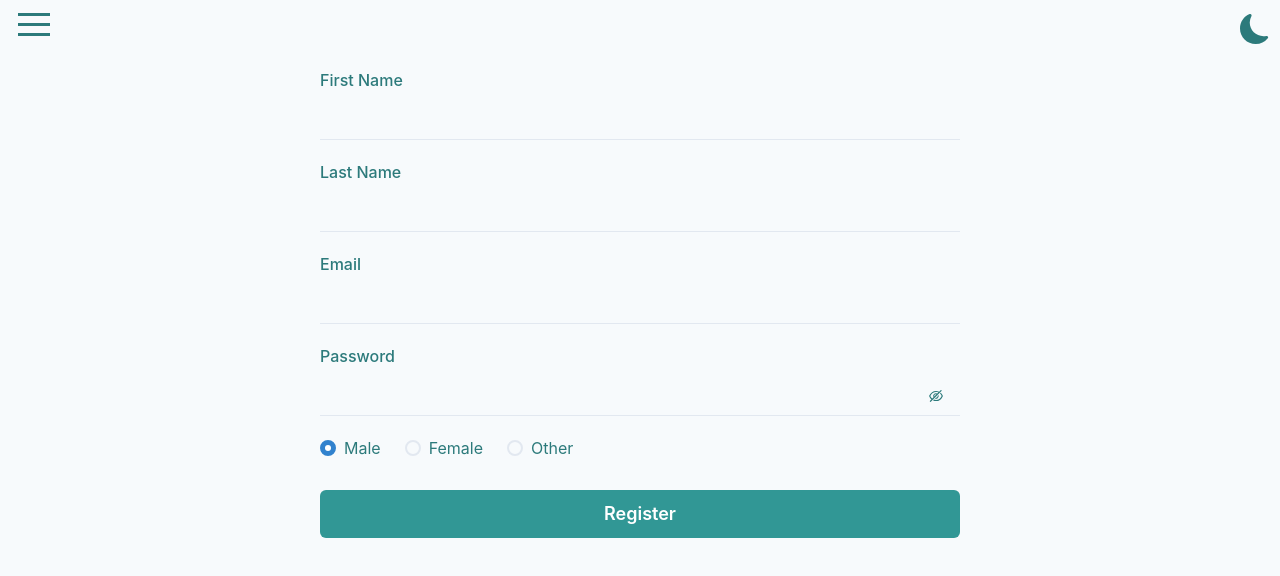
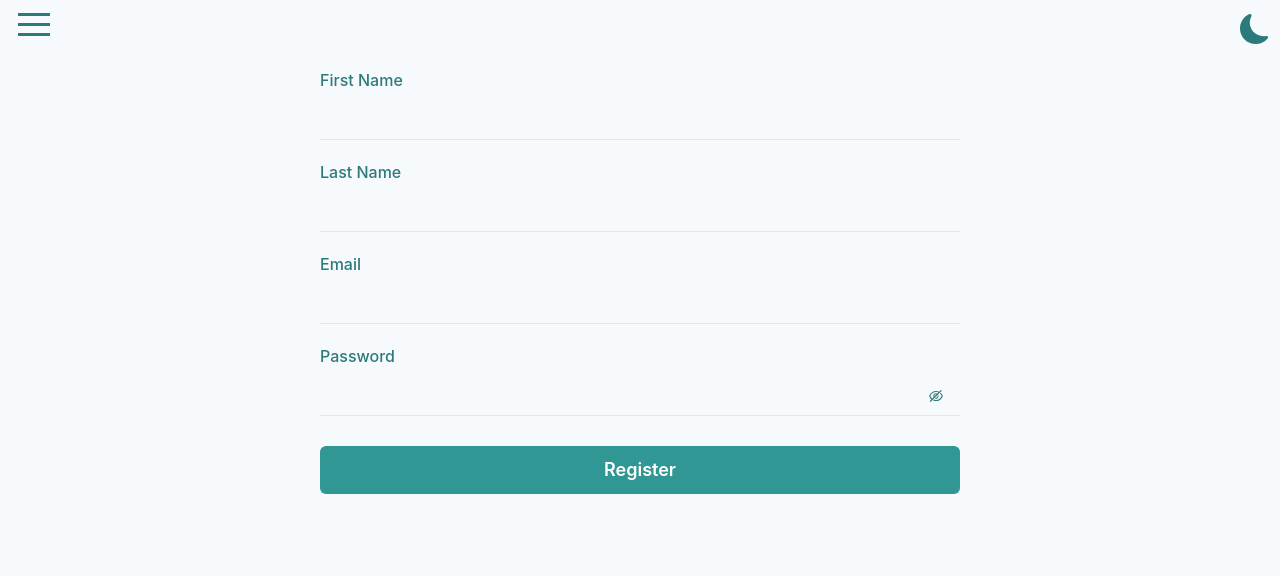
Before and after one commit to Brutalvik/portfolio, a React (Create React App) app: page /about in a window 1280 px wide. Shown: the top 576 px of the page. Built offline with nearby package versions, Linux system fonts and the light colour scheme; a web font is replaced by a local one.

Commit message:
Created registration form with formik/yup validation schema

```diff
--- a/src/Forms/Register/Register.module.css
+++ b/src/Forms/Register/Register.module.css
@@ -1,7 +1,4 @@
 .container {
-  display: flex;
-  justify-content: center;
-  align-items: center;
   width: 50%;
   min-width: 300px;
   margin: 0 auto;
--- a/src/Forms/Register/Register.tsx
+++ b/src/Forms/Register/Register.tsx
@@ -6,9 +6,6 @@ import {
   FormErrorMessage,
   Input,
   InputGroup,
-  RadioGroup,
-  HStack,
-  Radio,
   InputRightElement,
   Tooltip,
   Button,
@@ -16,24 +13,27 @@ import {
 import { useFormik } from "formik";
 import { AiOutlineEye, AiOutlineEyeInvisible } from "react-icons/ai";
 import CustomInput from "UI/CustomInput/CustomInput";
+import { registrationFormSchema } from "features/registrationValidation";
 
 const Register: FC = () => {
   const [visible, setVisible] = useState(false);
-  const formik = useFormik({
+  const { values, handleBlur, handleChange, handleSubmit, errors, touched } =
+    useFormik({
       initialValues: {
         firstName: "",
         lastName: "",
         email: "",
         password: "",
       },
-    onSubmit: (values) => {
-      alert(JSON.stringify(values, null, 2));
+      validationSchema: registrationFormSchema,
+      onSubmit: (values: any) => {
+        console.log(values);
       },
     });
 
   return (
     <div className={styles.container}>
-      <FormControl>
+      <form onSubmit={handleSubmit}>
         <CustomInput
           formLabel="First Name"
           tooltipLabel="Enter your first name."
@@ -41,6 +41,12 @@ const Register: FC = () => {
           size="md"
           variant="flushed"
           id="firstName"
+          value={values.firstName}
+          onChange={handleChange}
+          onBlur={handleBlur}
+          isInvalid={errors.firstName && touched.firstName}
+          touched={touched.firstName}
+          errorMessage={errors.firstName}
         />
         <CustomInput
           formLabel="Last Name"
@@ -49,6 +55,12 @@ const Register: FC = () => {
           size="md"
           variant="flushed"
           id="lastName"
+          value={values.lastName}
+          onChange={handleChange}
+          onBlur={handleBlur}
+          isInvalid={errors.lastName && touched.lastName}
+          touched={touched.lastName}
+          errorMessage={errors.lastName}
         />
         <CustomInput
           formLabel="Email"
@@ -57,8 +69,17 @@ const Register: FC = () => {
           size="md"
           variant="flushed"
           id="email"
+          value={values.email}
+          onChange={handleChange}
+          onBlur={handleBlur}
+          isInvalid={errors.email && touched.email}
+          touched={touched.email}
+          errorMessage={errors.email}
         />
-        <div className={styles.item}>
+        <FormControl
+          className={styles.item}
+          isInvalid={(errors.password && touched.password) || false}
+        >
           <FormLabel>Password</FormLabel>
           <Tooltip label="Create a password with atleast 4 characters.">
             <InputGroup size="md">
@@ -67,7 +88,11 @@ const Register: FC = () => {
                 size="md"
                 variant="flushed"
                 id="password"
+                value={values.password}
+                onChange={handleChange}
+                onBlur={handleBlur}
               />
+
               <InputRightElement width="3rem">
                 {visible ? (
                   <AiOutlineEye onClick={() => setVisible(false)} />
@@ -77,17 +102,10 @@ const Register: FC = () => {
               </InputRightElement>
             </InputGroup>
           </Tooltip>
-          <FormErrorMessage>We'll never share your email.</FormErrorMessage>
-        </div>
-        <div className={styles.item}>
-          <RadioGroup defaultValue="Male">
-            <HStack spacing="24px">
-              <Radio value="Male">Male</Radio>
-              <Radio value="Female">Female</Radio>
-              <Radio value="Other">Other</Radio>
-            </HStack>
-          </RadioGroup>
-        </div>
+          {touched.password && (
+            <FormErrorMessage>{errors.password}</FormErrorMessage>
+          )}
+        </FormControl>
         <div className={styles.btn}>
           <Button
             colorScheme="teal"
@@ -99,7 +117,7 @@ const Register: FC = () => {
             Register
           </Button>
         </div>
-      </FormControl>
+      </form>
     </div>
   );
 };
--- a/src/UI/CustomInput/CustomInput.tsx
+++ b/src/UI/CustomInput/CustomInput.tsx
@@ -1,9 +1,16 @@
 import { FC } from "react";
 import styles from "./CustomInput.module.css";
 import { CustomInputInterface } from "features/interfaces";
-import { FormLabel, FormErrorMessage, Input, Tooltip } from "@chakra-ui/react";
+import {
+  FormControl,
+  FormLabel,
+  FormErrorMessage,
+  Input,
+  Tooltip,
+} from "@chakra-ui/react";
 
 const CustomInput: FC<CustomInputInterface> = ({
+  value,
   formLabel,
   tooltipLabel,
   type,
@@ -11,15 +18,27 @@ const CustomInput: FC<CustomInputInterface> = ({
   variant,
   id,
   errorMessage,
+  onChange,
+  onBlur,
+  isInvalid,
+  touched,
 }) => {
   return (
-    <div className={styles.item}>
+    <FormControl isInvalid={isInvalid} className={styles.item}>
       <FormLabel>{formLabel}</FormLabel>
       <Tooltip label={tooltipLabel}>
-        <Input type={type} size={size} variant={variant} id={id} />
+        <Input
+          type={type}
+          size={size}
+          variant={variant}
+          id={id}
+          value={value}
+          onChange={onChange}
+          onBlur={onBlur}
+        />
       </Tooltip>
-      <FormErrorMessage>{errorMessage}</FormErrorMessage>
-    </div>
+      {touched && <FormErrorMessage>{errorMessage}</FormErrorMessage>}
+    </FormControl>
   );
 };
 
--- a/src/features/interfaces.ts
+++ b/src/features/interfaces.ts
@@ -19,6 +19,7 @@ export interface FileDownloadParams {
 }
 
 export interface CustomInputInterface {
+  value?: string;
   formLabel?: string;
   tooltipLabel?: string;
   type?: string;
@@ -26,4 +27,8 @@ export interface CustomInputInterface {
   variant?: string;
   id?: string;
   errorMessage?: string;
+  onChange?: any;
+  onBlur?: any;
+  isInvalid?: any;
+  touched?: boolean;
 }
--- /dev/null
+++ b/src/features/registrationValidation.ts
@@ -0,0 +1,22 @@
+import * as yup from "yup";
+
+const passwordRules = /^(?=.*\d)(?=.*[a-z])(?=.*[A-Z]).{5,}$/;
+
+export const registrationFormSchema = yup.object().shape({
+  firstName: yup
+    .string()
+    .min(3, "Miniumum 3 characters")
+    .required("Required !"),
+  lastName: yup.string().min(3, "Miniumum 3 characters").required("Required !"),
+  email: yup
+    .string()
+    .email("Please enter a valid email !")
+    .required("Required !"),
+  password: yup
+    .string()
+    .min(5, "Must be atleast 5 characters !")
+    .matches(passwordRules, {
+      message: "Min 5 characters, 1 uppercase, 1 lowercase and 1 number !",
+    })
+    .required("Required !"),
+});
```
Lines whose indentation alone changed are shown as unchanged.
